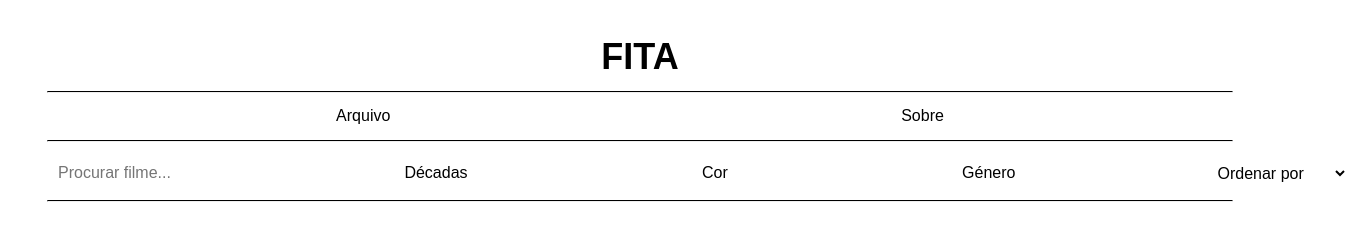
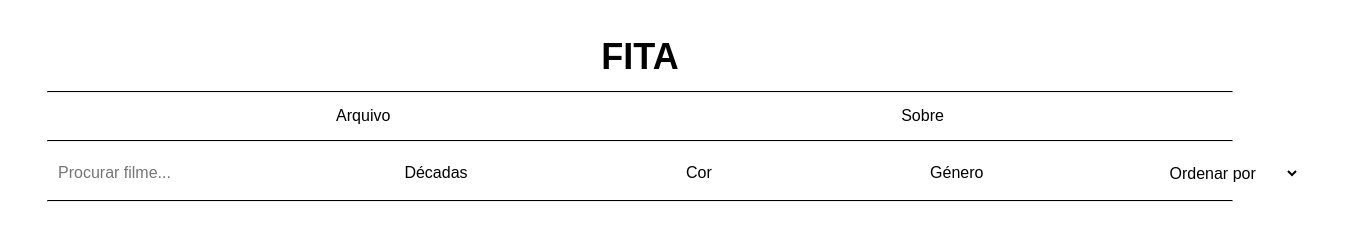
Before and after one commit to antoniooooooooooooooooo/fita.io, a plain HTML site: page Arquivo.html in a window 1280 px wide. Shown: the whole page, 1348 px wide, since content can reach past the window. Drawn offline with nearby package versions, Linux system fonts and the light colour scheme; no server answers; a web font is replaced by a local one.

Commit message:
update ordenar

```diff
--- a/css/arquivo.css
+++ b/css/arquivo.css
@@ -247,7 +247,7 @@ hr {
     font-family: 'Montserrat', sans-serif;
     font-size: 16px;
     font-weight: 400;
-    margin-right: 12em;
+    margin-right: 11em;
 }
 
 #links-container2 button {
```
